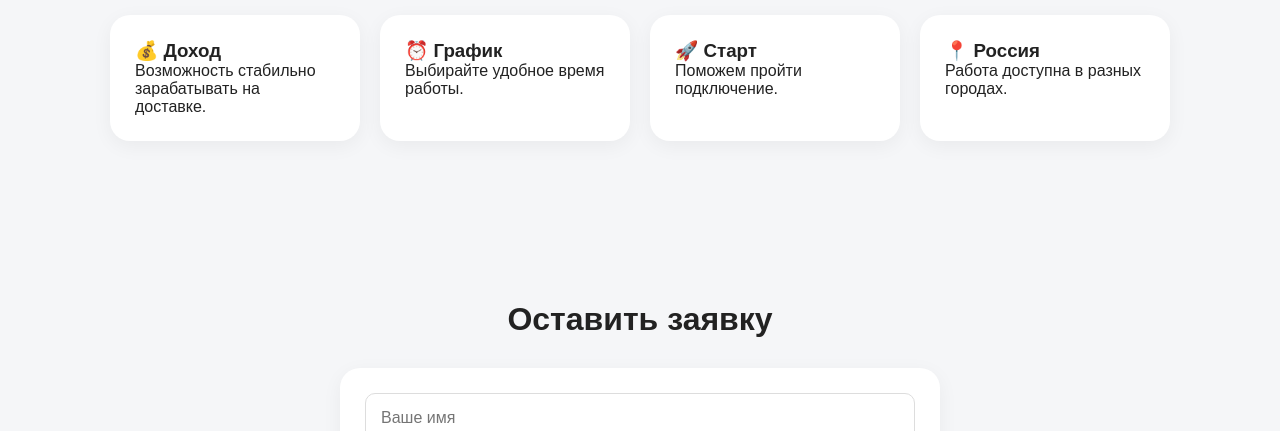
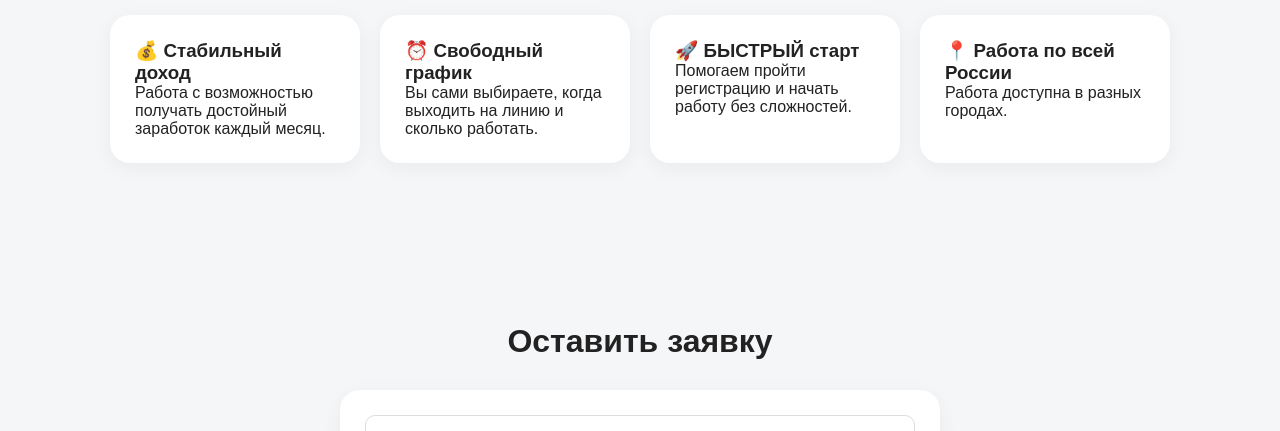
Before and after one commit to amicuspro13-prog/courier, a plain HTML site: page index.html in a window 1280 px wide. Shown: the part 669-1100 px from the top of the page. Drawn offline with Linux system fonts and the light colour scheme.

Commit message:
Update index.html

```diff
--- a/index.html
+++ b/index.html
@@ -47,10 +47,10 @@ footer{background:#111;color:white;text-align:center;padding:25px}
 <div class="container">
 <h2>Почему выбирают нас</h2>
 <div class="cards">
-<div class="card"><h3>💰 Доход</h3><p>Возможность стабильно зарабатывать на доставке.</p></div>
-<div class="card"><h3>⏰ График</h3><p>Выбирайте удобное время работы.</p></div>
-<div class="card"><h3>🚀 Старт</h3><p>Поможем пройти подключение.</p></div>
-<div class="card"><h3>📍 Россия</h3><p>Работа доступна в разных городах.</p></div>
+<div class="card"><h3>💰 Стабильный доход</h3><p>Работа с возможностью получать достойный заработок каждый месяц.</p></div>
+<div class="card"><h3>⏰ Свободный график</h3><p>Вы сами выбираете, когда выходить на линию и сколько работать.</p></div>
+<div class="card"><h3>🚀 БЫСТРЫЙ старт</h3><p>Помогаем пройти регистрацию и начать работу без сложностей.</p></div>
+<div class="card"><h3>📍 Работа по всей России</h3><p>Работа доступна в разных городах.</p></div>
 </div>
 </div>
 </section>
```
